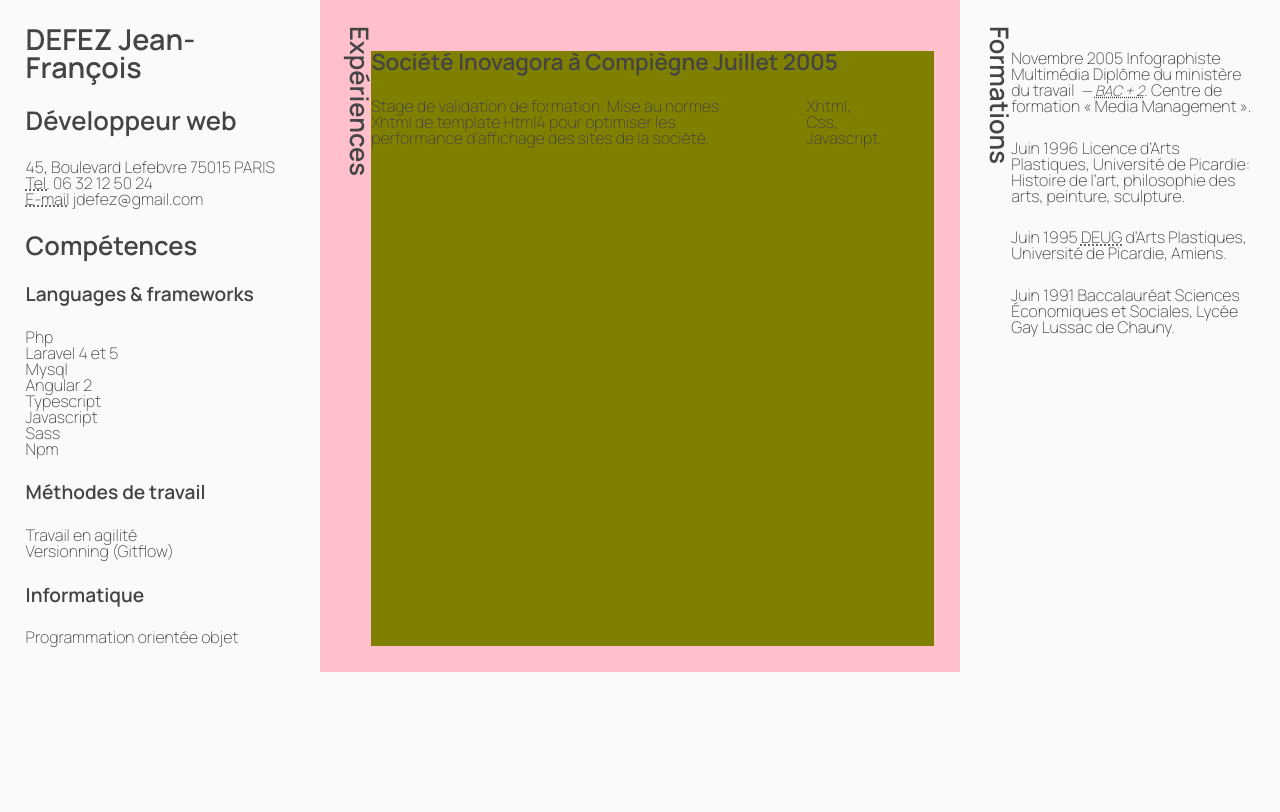
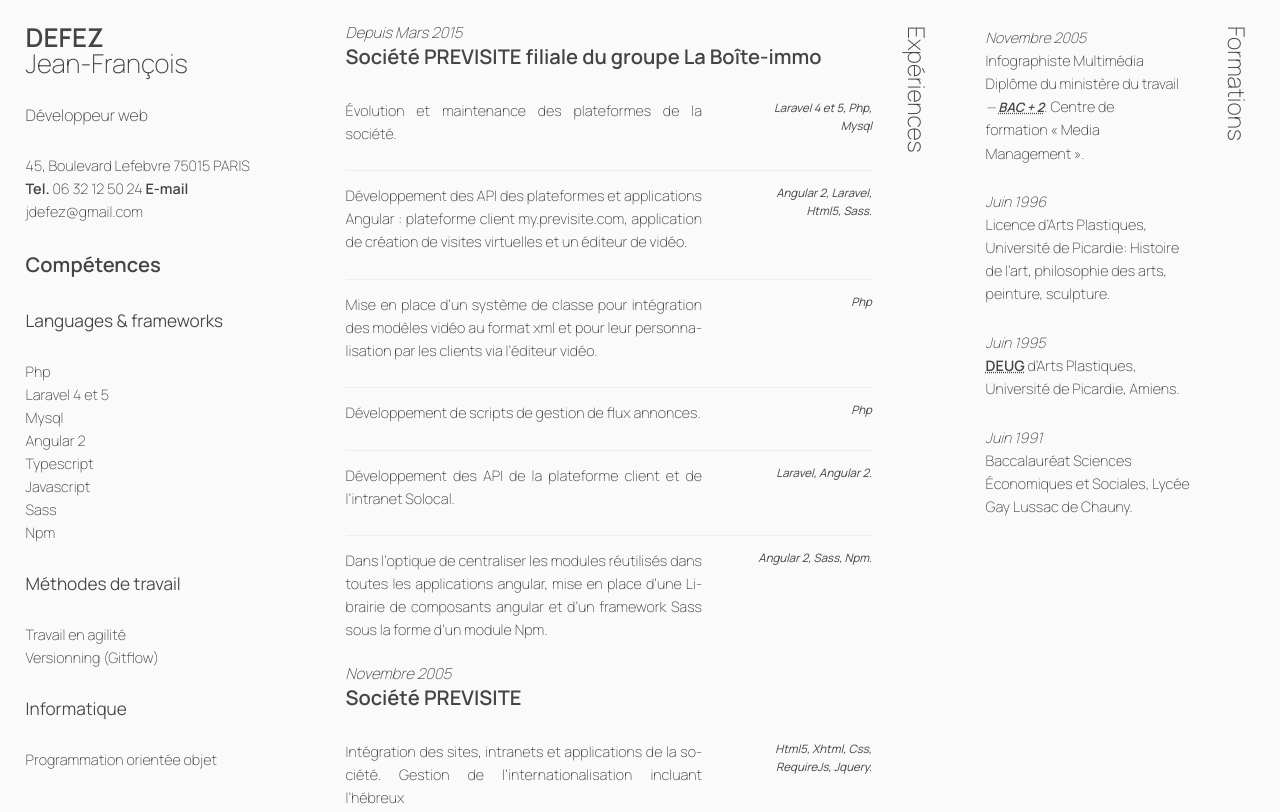
Before and after one commit to jdefez/cv, a website: page index.html in a window 1280 px wide. Shown: the top 812 px of the page. Drawn offline with Linux system fonts and the light colour scheme.

Commit message:
new layout

```diff
--- a/index.html
+++ b/index.html
@@ -14,15 +14,15 @@
         Jean-François
       </span>
     </h1>
-    <h2 class="t-h2">
+    <p class="t-leading">
       Développeur web
-    </h2>
+    </p>
     <address class="whitespaced-exclude-all">
       45, Boulevard Lefebvre 75015 PARIS<br>
-      <abbr title="Téléphone">Tel.</abbr> 06 32 12 50 24<br>
-      <abbr title="Adresse électronique">E-mail</abbr> jdefez@gmail.com<br>
+      <abbr title="Téléphone">Tel.</abbr> 06 32 12 50 24
+      <abbr title="Adresse électronique">E-mail</abbr> jdefez@gmail.com
     </address>
-    <h3 class="t-h2">
+    <h3 class="t-h3">
       Compétences
     </h3>
     <h4 class="t-h4">
@@ -81,8 +81,8 @@
     <section>
       <header>
         <h3 class="t-h3">
+          <time datetime="2015-03-13T00:00">Depuis Mars 2015</time>
           Société PREVISITE filiale du groupe La Boîte-immo
-          <time datetime="2015-03-13T00:00">Depuis Mars 2015</time>
         </h3>
       </header>
       <article>
@@ -90,16 +90,16 @@
           Évolution et maintenance des plateformes de la société.
         </p>
         <ul>
-          <li>Laravel 4 et 5</li>
-          <li>Php</li>
+          <li>Laravel 4 et 5,</li>
+          <li>Php,</li>
           <li>Mysql</li>
         </ul>
       </article>
       <article>
         <p>
-          Développement des API des plateformes et applications Angular&nbsp;: la
-          plateforme client my.previsite.com, application de création visites
-          virtuelles et l’éditeur de vidéo.
+          Développement des API des plateformes et applications Angular&nbsp;:
+          plateforme client my.previsite.com, application de création de visites
+          virtuelles et un éditeur de vidéo.
         </p>
         <ul>
           <li>Angular 2,</li>
@@ -155,8 +155,8 @@
     <section>
       <header>
         <h3 class="t-h3">
+          <time datetime="2005-11-01T00:00">Novembre 2005</time>
           Société PREVISITE
-          <time datetime="2005-11-01T00:00">Novembre 2005</time>
         </h3>
       </header>
       <article>
@@ -229,8 +229,8 @@
     <section>
       <header>
         <h3 class="t-h3">
+          <time datetime="2005-07-01T00:00">Juillet 2005</time>
           Société Inovagora à Compiègne
-          <time datetime="2005-07-01T00:00">Juillet 2005</time>
         </h3>
       </header>
       <article>
--- a/sass/_layout.scss
+++ b/sass/_layout.scss
@@ -1,5 +1,10 @@
 @mixin grid-layout()
 {
+  time {
+    @extend .t-oblique;
+    display: block;
+  }
+
   body {
     display: grid;
     grid-template-columns: 1fr 2fr 1fr;
@@ -11,40 +16,47 @@
 
   header {
     grid-area: header;
+    .firstname, abbr { margin-top: 0; }
+    .firstname { display: block; }
   }
 
   main {
     grid-area: main;
     display: grid;
     grid-template-columns: auto 1fr;
-    grid-template-areas: 'header sections';
-    background-color: pink;
+    grid-template-areas: 'sections header';
+    column-gap: f.p(whitespace);
 
     & > header {
-      grid-area: header;
+      grid-column: header;
       writing-mode: vertical-rl;
     }
 
     section {
-      grid-area: sections;
-      background-color: olive;
+      grid-column: sections;
+
+      &:first-of-type { margin-top: 0; }
     }
-
-    //article { grid-area: sections; }
   }
 
   aside {
     grid-area: aside;
     display: grid;
     grid-template-columns: auto 1fr;
-    grid-template-areas: 'header section';
+    grid-template-areas: 'sections header';
+    column-gap: f.p(whitespace);
 
     header {
       grid-column: header;
       writing-mode: vertical-rl;
     }
 
-    section { grid-column: section; }
+    section {
+      grid-column: sections;
+
+      &:first-of-type { margin-top: 0; }
+    }
+
   }
 
   article {
--- a/sass/_theme.scss
+++ b/sass/_theme.scss
@@ -1,11 +1,17 @@
 @mixin theme() {
   [data-theme="minimal"] {
+    @extend .t-medium;
     background-color: #FAFAFA;
     color: #444;
+    line-height: 1.6;
     font: {
       family: ManropeGX, sans-serif;
       weight: 200;
     }
+
+    .t-h1, .t-h2, .t-h3, abbr { font-weight: 600; }
+
+    .t-h4, .t-h5 { font-weight: 350; }
 
     main, aside, & > header {
       * + * {
@@ -15,77 +21,43 @@
       }
     }
 
-    .t-h1, .t-h2, .t-h3, .t-h4, .t-h5 {
-      font: {
-        family: ManropeGX, sans-serif;
-        weight: 600;
-      }
-    }
-  }
-
-  [data-theme="theme1"] {
-    color: f.p(primary-dark);
-    background-color: f.p(tertiary-base);
-    font-family: Quicksand;
-    line-height: 1.6;
-
-    .t-h1, .t-h2, .t-h3, .t-h4, .t-h5 {
-      font-family: Oswald;
-    }
-
-    .names { font-weight: 500; }
-
-    main, aside, & > header {
-      * + * {
-        margin-top: f.p(whitespace);
-
-        ul, li { margin-top: 0; }
-      }
-    }
-
-    .t-h2 { text-transform: uppercase; }
-
     & > header {
-      background-color: f.p(tertiary-base);
-      .firstname {
-        color: initial;
-        display: block;
-        margin-top: 0;
-      }
       .t-h1 { line-height: 1; }
-      .t-h2 {
-        @extend .t-leading;
-        color: initial;
-      }
-      abbr, .t-h1, .t-h2, .t-h3, .t-h4 { color: f.p(primary-base); }
+      .firstname { font-weight: 200; }
       abbr { text-decoration: none; }
     }
 
     main {
-      background-color: f.p(primary-light);
-      .t-h2 { color: f.p(tertiary-base); }
-      time {
-        @extend .t-oblique, .t-small;
-        color: f.p(primary-base);
-      }
-    }
+      & > header .t-h2 { font-weight: 200; }
 
-    article {
-      p { @extend .t-justify; }
-      ul {
-        @extend .t-oblique, .t-small;
-        li {
-          display: inline;
-          font-weight: 100;
+      section {
+        time {
+          line-height: 1;
+          font: {
+            weight: 200;
+            size: .75em;
+          }
         }
       }
     }
 
     aside {
-      color: white;
-      background-color: f.p(primary-base);
-      time, .t-h2 { color: f.p(tertiary-base); }
-      time, abbr, .diploma { font-weight: 800; }
+      .t-h2 { font-weight: 200; }
+    }
+
+    article {
+      + article {
+        padding-top: calc(#{f.p(whitespace)} / 2);
+        border-top: 1px solid #EDEDED;
+      }
+      p { @extend .t-justify; }
+      ul {
+        @extend .t-oblique, .t-small, .t-right;
+        li {
+          display: inline;
+          font-weight: 400;
+        }
+      }
     }
   }
 }
```
Also changed, not shown: assets/styles/styles.css, 1 other file.
